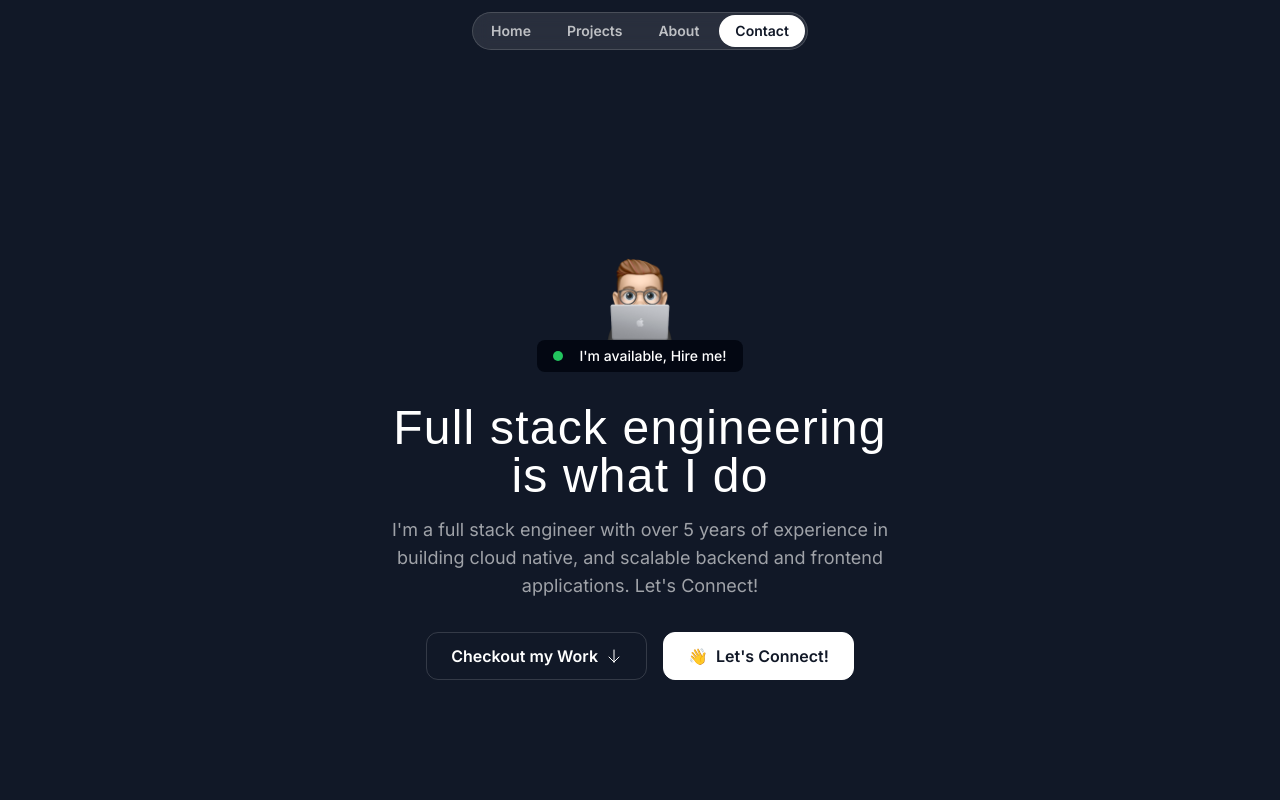
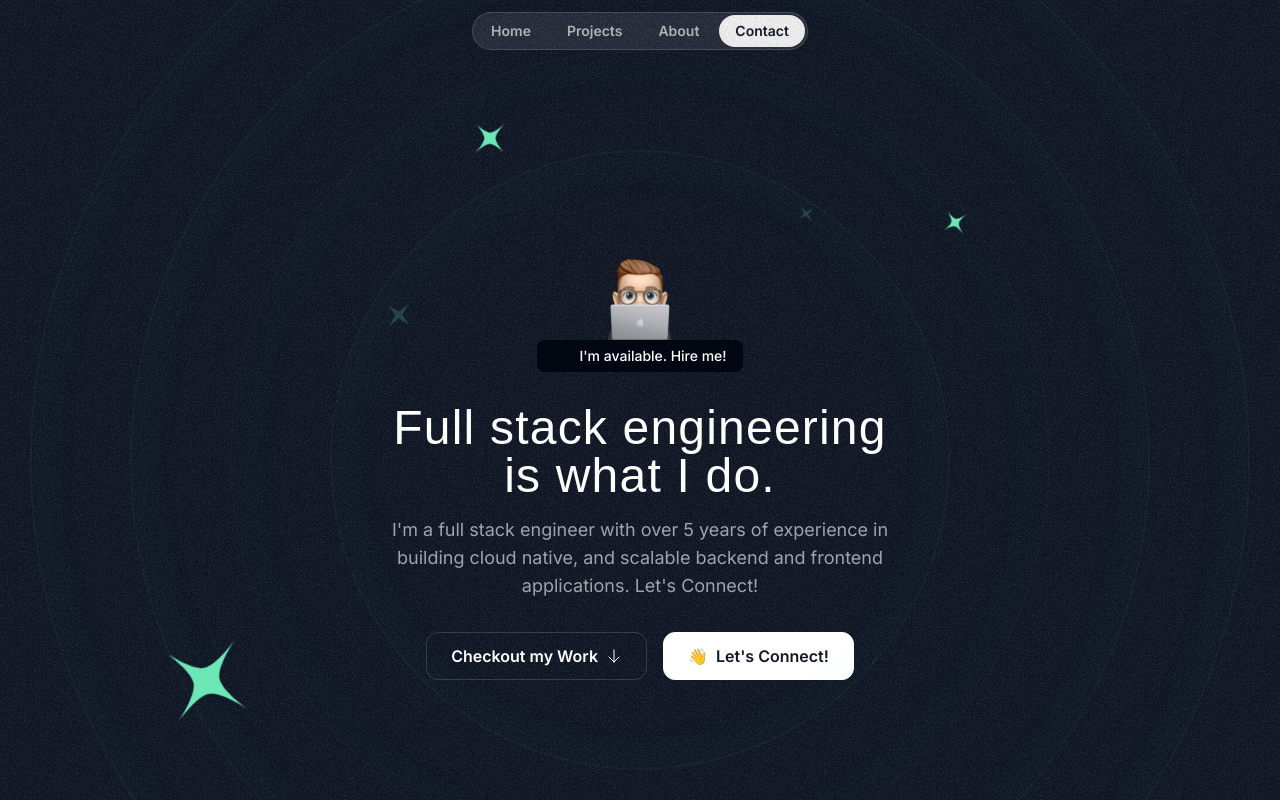
Before and after one commit to shubham88fru/portfolio-v3, a Next.js app: page / in a window 1280 px wide. Shown: the top 800 px of the page. Built offline with nearby package versions, Linux system fonts and the light colour scheme; a web font is replaced by a local one.

Commit message:
add stars

```diff
--- a/src/app/globals.css
+++ b/src/app/globals.css
@@ -6,4 +6,8 @@
   .nav-item {
     @apply px-4 py-1.5 rounded-full text-white/70 text-sm font-semibold hover:bg-white/10 hover:text-white transition duration-300;
   }
+
+  .hero-ring {
+    @apply absolute inset-0 border-2 top-1/2 left-1/2 -translate-x-1/2 -translate-y-1/2 rounded-full border-emerald-300/5 shadow-[0_0_80px_inset] shadow-emerald-400/5;
+  }
 }
--- /dev/null
+++ b/src/components/HeroOrbit.tsx
@@ -0,0 +1,27 @@
+import { PropsWithChildren } from "react";
+
+export const HeroOrbit = ({
+  children,
+  size,
+  rotation,
+}: PropsWithChildren<{ size: number; rotation: number }>) => {
+  return (
+    <div className="absolute left-1/2 top-1/2 -translate-x-1/2 -translate-y-1/2 ">
+      <div
+        // className="animate-spin [animation-duration:30s]"
+        style={{
+          height: `${size}px`,
+          width: `${size}px`,
+          transform: `rotate(${rotation}deg)`,
+        }}
+      >
+        <div
+          className=" inline-flex animate-spin [animation-duration:5s]"
+          style={{ transform: `rotate(${rotation * -1}deg)` }}
+        >
+          {children}
+        </div>
+      </div>
+    </div>
+  );
+};
--- a/src/sections/Hero.tsx
+++ b/src/sections/Hero.tsx
@@ -1,10 +1,41 @@
 import memojiImage from "@/assets/images/memoji-computer.png";
 import Image from "next/image";
 import ArrowDown from "@/assets/icons/arrow-down.svg";
+import grainImage from "@/assets/images/grain.jpg";
+import { HeroOrbit } from "@/components/HeroOrbit";
+import StarIcon from "@/assets/icons/star.svg";
+import SparkleIcon from "@/assets/icons/sparkle.svg";
 
 export const HeroSection = () => {
   return (
-    <div className="py-32 md:py-48 lg:py-60">
+    <div className="py-32 md:py-48 lg:py-60 relative z-0 overflow-x-clip">
+      <div
+        className="absolute inset-0 -z-30 opacity-10"
+        style={{ backgroundImage: `url(${grainImage.src})` }}
+      ></div>
+      <div className="size-[620px] animate-pulse [animation-duration:3s] hero-ring"></div>
+      <div className="size-[820px] animate-pulse [animation-duration:4s] hero-ring"></div>
+      <div className="size-[1020px] animate-pulse [animation-duration:5s] hero-ring"></div>
+      <div className="size-[1220px] animate-pulse [animation-duration:6s] hero-ring"></div>
+      <HeroOrbit size={800} rotation={-72}>
+        <StarIcon className="size-28 text-emerald-300" />
+      </HeroOrbit>
+
+      <HeroOrbit size={550} rotation={20}>
+        <StarIcon className="size-12 text-emerald-300" />
+      </HeroOrbit>
+
+      <HeroOrbit size={590} rotation={98}>
+        <StarIcon className="size-8 text-emerald-300" />
+      </HeroOrbit>
+
+      <HeroOrbit size={430} rotation={-14}>
+        <SparkleIcon className="size-8 text-emerald-300/20" />
+      </HeroOrbit>
+
+      <HeroOrbit size={440} rotation={79}>
+        <SparkleIcon className="size-5 text-emerald-300/20" />
+      </HeroOrbit>
       <div className="container">
         <div className="flex flex-col items-center">
           <Image
@@ -13,14 +44,14 @@ export const HeroSection = () => {
             alt="person behing a laptop"
           />
           <div className="bg-gray-950 border-gray-800 px-4 py-1.5 inline-flex items-center gap-4 rounded-lg">
-            <div className="bg-green-500 size-2.5 rounded-full"></div>
-            <div className="text-sm font-medium">I'm available, Hire me!</div>
+            <div className="animate-ping [animation-duration:2s] bg-green-500 size-2.5 rounded-full"></div>
+            <div className="text-sm font-medium">I'm available. Hire me!</div>
           </div>
         </div>
 
         <div className="max-w-lg mx-auto">
           <h1 className="font-serif text-3xl md:text-5xl text-center mt-8 tracking-wide">
-            Full stack engineering is what I do
+            Full stack engineering is what I do.
           </h1>
           <p className="mt-4 text-center text-white/60 md:text-lg">
             I'm a full stack engineer with over 5 years of experience in
```
